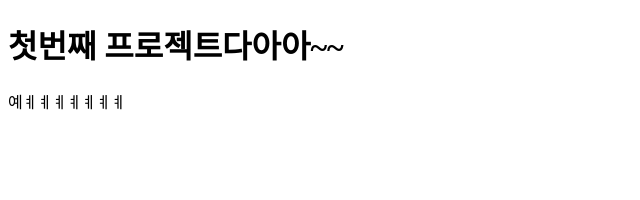
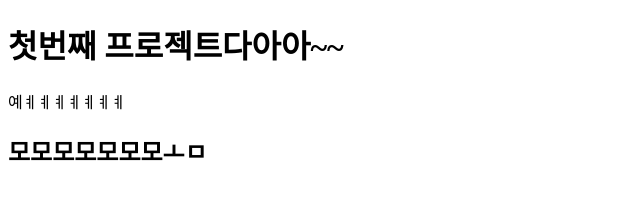
Before and after one commit to JunuJIN/first-noona-project, a plain HTML site: page index.html in a window 1280 px wide. Shown: the whole page, without its empty margins (0-640 px from the left). Drawn offline with Linux system fonts and the light colour scheme.

Commit message:
second commit

```diff
--- a/index.html
+++ b/index.html
@@ -9,5 +9,6 @@
   <body>
     <h1>첫번째 프로젝트다아아~~</h1>
     <p>예ㅖㅖㅖㅖㅖㅖㅖ</p>
+    <h2>모모모모모모모ㅗㅁ</h2>
   </body>
 </html>
```
